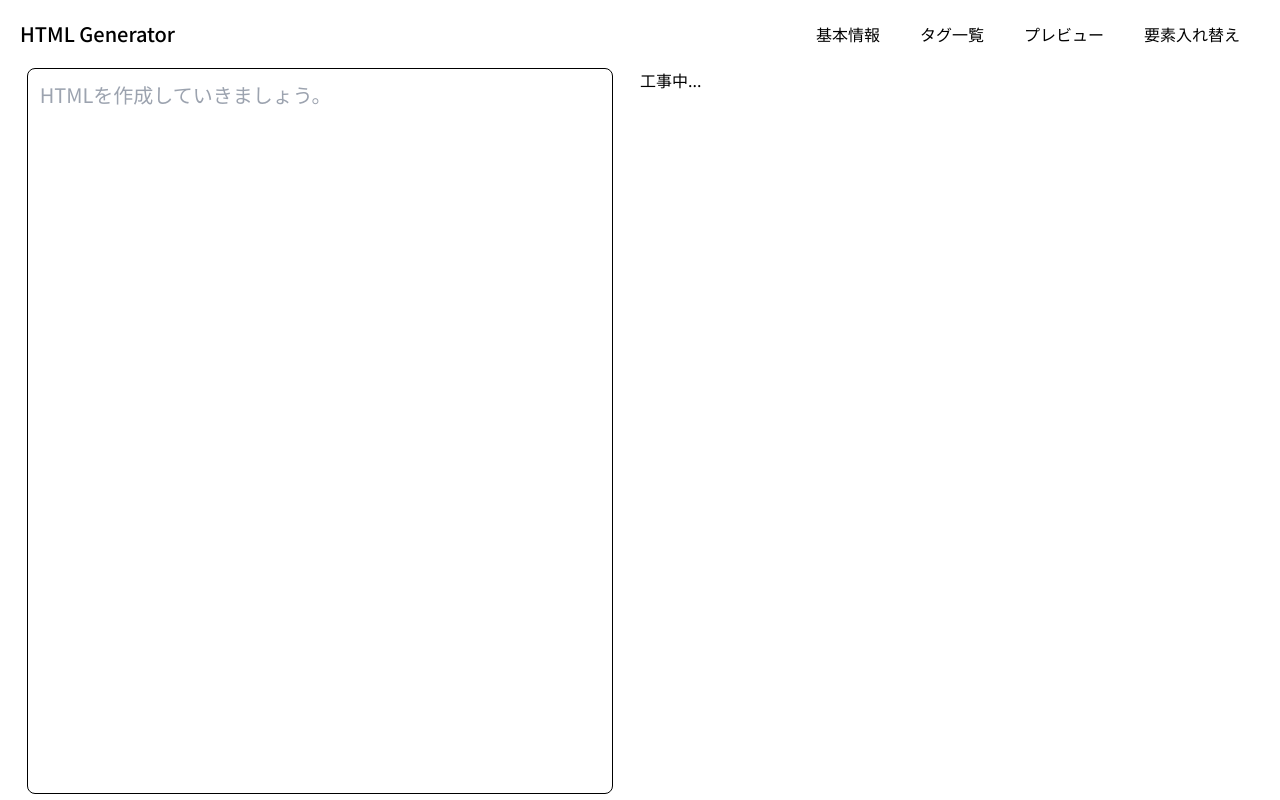
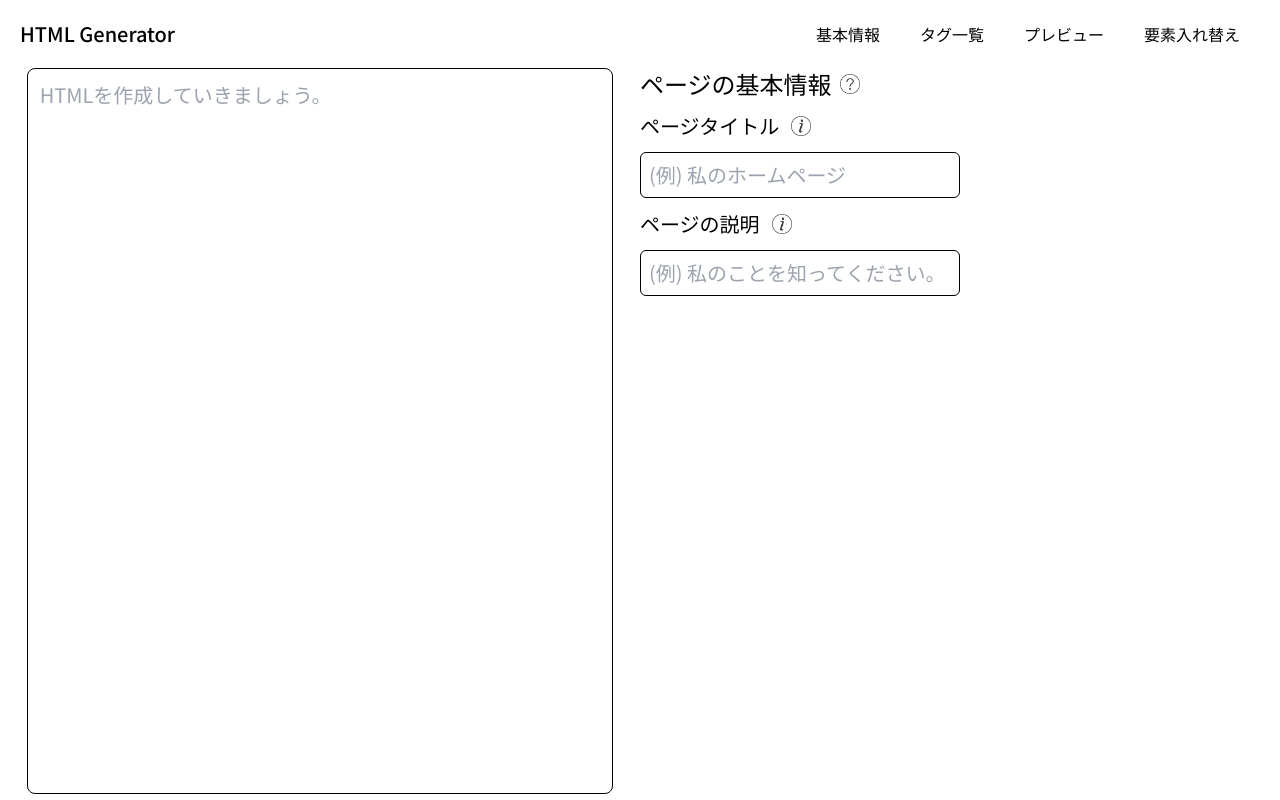
Before and after one commit to kazu51-gh/html-generator, a Next.js app: page / in a window 1280 px wide. Built offline with nearby package versions, Linux system fonts and the light colour scheme.

Commit message:
design basic setting page

```diff
--- a/src/app/page.tsx
+++ b/src/app/page.tsx
@@ -12,7 +12,9 @@ export default function Home() {
       <Header
         setCurrentView={setCurrentView}
       />
-      <Workspace />
+      <Workspace
+        currentView={currentView}
+      />
     </main>
   );
 }
--- /dev/null
+++ b/src/components/basicSetting.tsx
@@ -0,0 +1,88 @@
+import { basePath } from "../../next.config";
+import path from "path";
+import { useState } from "react";
+
+const BASE_PATH = basePath ? basePath : '';
+
+const BasicSetting = () => {
+  const [pageTitle, setPageTitle] = useState('');
+  const [pageDescription, setPageDescription] = useState('');
+  const [openModal, setOpenModal] = useState(false);
+
+  return(
+    <div>
+      {openModal === true &&
+        <div className="fixed inset-0 z-50 flex items-center justify-center p-4 sm:p-0">
+          <div className="border border-black mx-auto overflow-hidden rounded-lg bg-white sm:w-full sm:max-w-xl">
+            <div className="relative p-6">
+              <button
+                className="absolute top-4 right-4 rounded-lg p-1 text-center font-medium transition-all"
+                onClick={() => setOpenModal(false)}
+                type="button"
+              >
+                <svg xmlns="http://www.w3.org/2000/svg" viewBox="0 0 20 20" fill="currentColor" className="h-6 w-6">
+                  <path d="M6.28 5.22a.75.75 0 00-1.06 1.06L8.94 10l-3.72 3.72a.75.75 0 101.06 1.06L10 11.06l3.72 3.72a.75.75 0 101.06-1.06L11.06 10l3.72-3.72a.75.75 0 00-1.06-1.06L10 8.94 6.28 5.22z" />
+                </svg>
+              </button>
+              <h3 className="text-lg font-medium">タイトル</h3>
+              <div className="mt-2 text-sm">説明文が表示されます。置き換え予定。</div>
+            </div>
+          </div>
+        </div>
+      }
+      <div className="flex">
+        <h2 className="mr-2 text-2xl">ページの基本情報</h2>
+        <div className="flex items-center">
+          <img
+            alt="question_mark"
+            className="cursor-pointer h-5 w-5"
+            onClick={() => setOpenModal(true)}
+            src={path.join(BASE_PATH, "question-mark.png")}
+          />
+        </div>
+      </div>
+      <div>
+        <div className="flex">
+          <h3 className="mr-3 my-3 text-xl">ページタイトル</h3>
+          <div className="flex items-center">
+            <img
+              alt="question_mark"
+              className="cursor-pointer h-5 w-5"
+              onClick={() => setOpenModal(true)}
+              src={path.join(BASE_PATH, "i-mark.png")}
+            />
+          </div>
+        </div>
+        <input
+          className="border border-black p-2 rounded-md text-xl w-1/2"
+          onChange={(e) => setPageTitle(e.target.value)}
+          placeholder="(例) 私のホームページ"
+          type="text"
+          value={pageTitle}
+        />
+      </div>
+      <div>
+        <div className="flex">
+          <h3 className="mr-3 my-3 text-xl">ページの説明</h3>
+          <div className="flex items-center">
+            <img
+              alt="question_mark"
+              className="cursor-pointer h-5 w-5"
+              onClick={() => setOpenModal(true)}
+              src={path.join(BASE_PATH, "i-mark.png")}
+            />
+          </div>
+        </div>
+        <input
+          className="border border-black p-2 rounded-md text-xl w-1/2"
+          onChange={(e) => setPageDescription(e.target.value)}
+          placeholder="(例) 私のことを知ってください。"
+          type="text"
+          value={pageDescription}
+        />
+      </div>
+    </div>
+  );
+}
+
+export default BasicSetting;
--- a/src/components/workspace.tsx
+++ b/src/components/workspace.tsx
@@ -1,6 +1,12 @@
 import { useState } from "react";
+import BasicSetting from "@/components/basicSetting";
+import { type } from "os";
 
-export default function Workspace() {
+type Props = {
+  currentView: string
+}
+
+export default function Workspace({ currentView }: Props) {
   const [textareaData, setTextareaData] = useState('');
 
   return(
@@ -13,7 +19,11 @@ export default function Workspace() {
           placeholder="HTMLを作成していきましょう。"
         />
       </div>
-      <div className="flex-1">工事中...</div>
+      <div className="flex-1">
+        {currentView === 'page-setting' &&
+          <BasicSetting />
+        }
+      </div>
     </div>
   );
 }
```
Also changed, not shown: public/i-mark.png (added), public/question-mark.png (added).
